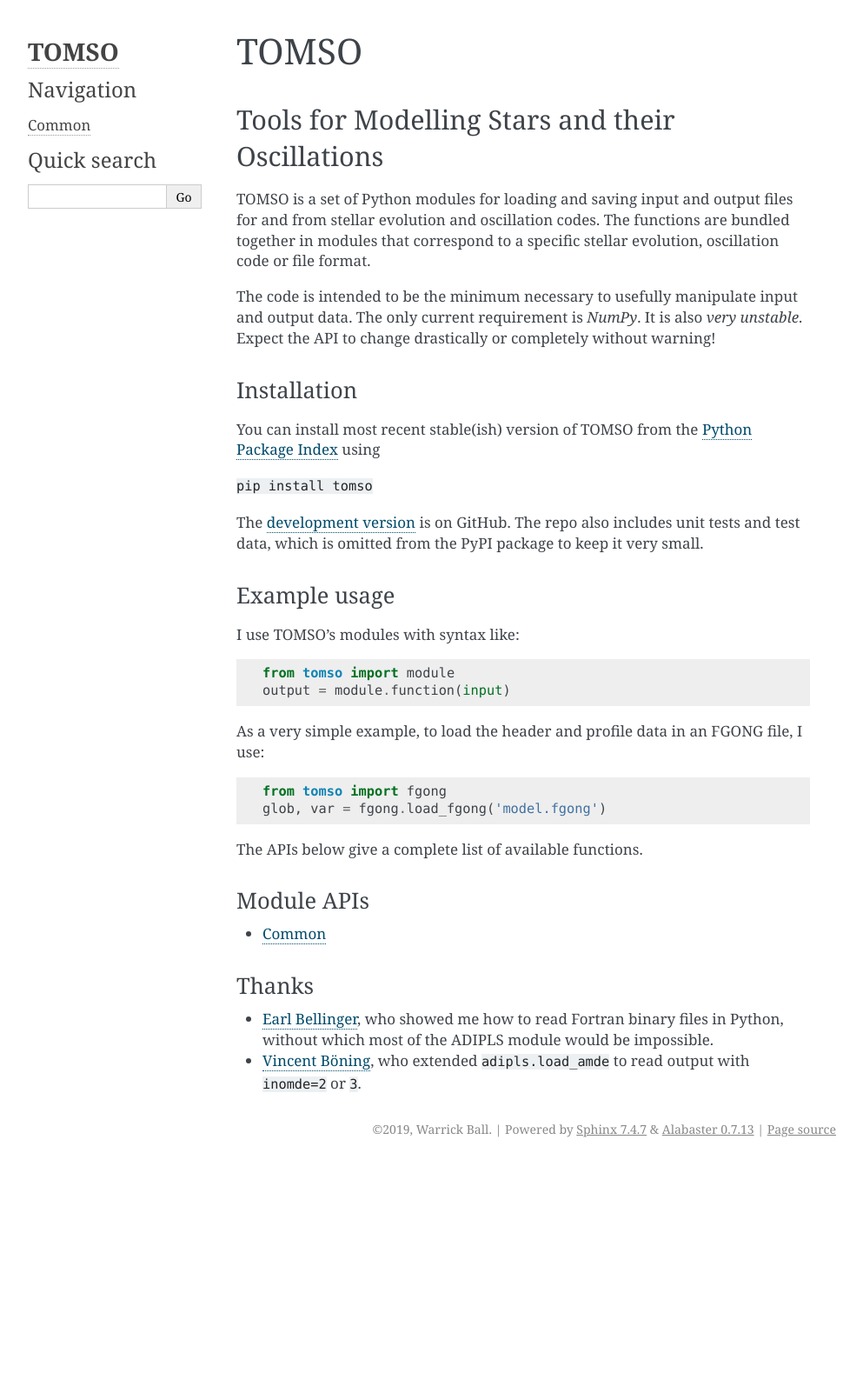
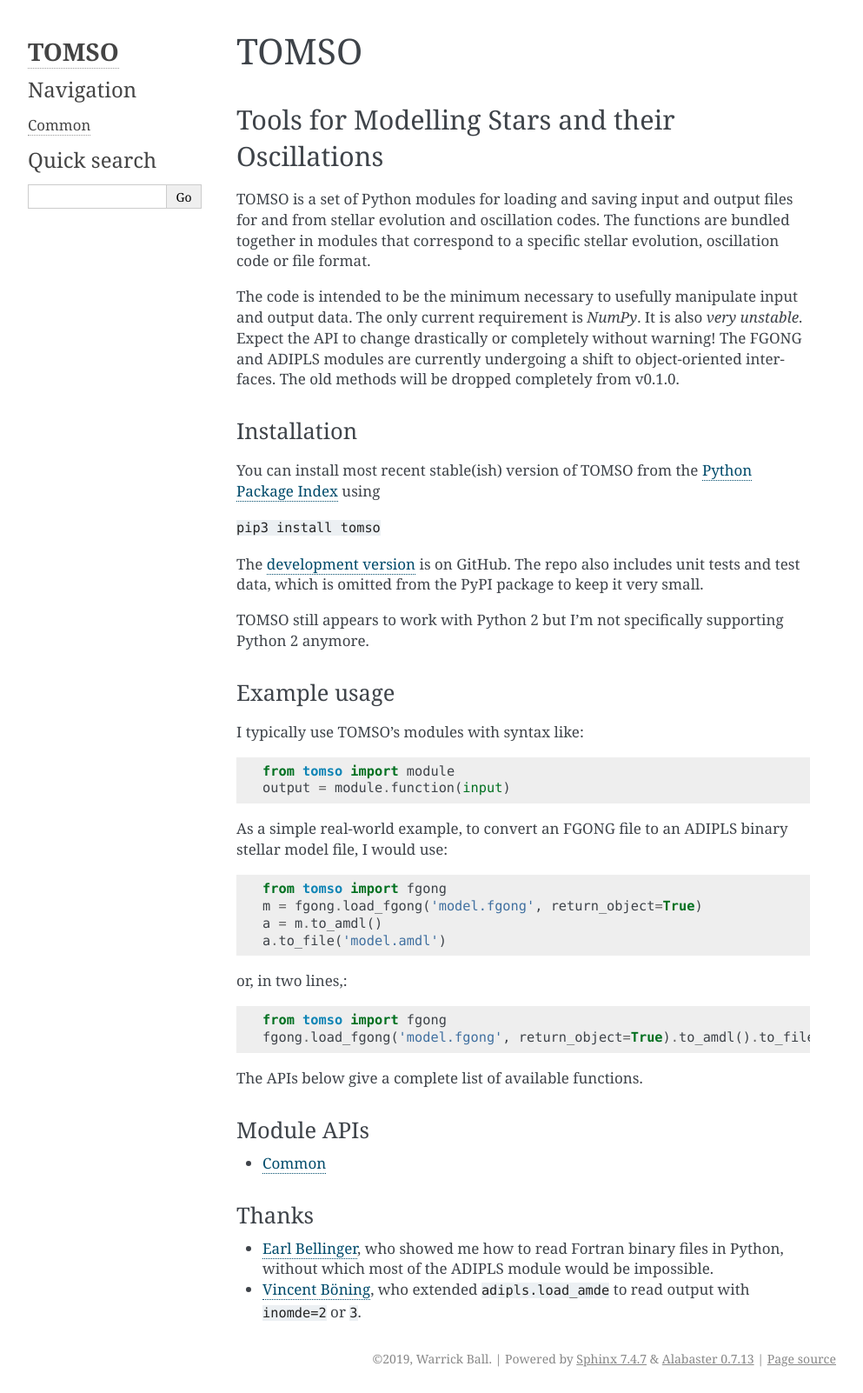
Before and after one commit to warrickball/tomso, a Sphinx documentation site: the page built from docs/index.rst, in a window 1280 px wide. Shown: the whole page at 87% size, without its empty margins (148-1141 px from the left). Built offline with Sphinx 7.4.7, drawn with Linux system fonts in a browser that asks for light colours; formulas are drawn with MathJax 3; pages that are not in the unit, such as notebooks, are missing from menus; before the commit the page ends 1338 px from its top, so only the background shows below that.

Commit message:
Updated documentation to warn users about object-orientation and use it in example

```diff
--- a/docs/index.rst
+++ b/docs/index.rst
@@ -16,7 +16,9 @@
 The code is intended to be the minimum necessary to usefully
 manipulate input and output data.  The only current requirement is
 *NumPy*.  It is also *very unstable*.  Expect the API to change
-drastically or completely without warning!
+drastically or completely without warning!  The FGONG and ADIPLS
+modules are currently undergoing a shift to object-oriented
+interfaces.  The old methods will be dropped completely from v0.1.0.
 
 Installation
 ++++++++++++
@@ -24,25 +26,35 @@
 You can install most recent stable(ish) version of TOMSO from the
 `Python Package Index <https://pypi.python.org/pypi>`_ using
 
-``pip install tomso``
+``pip3 install tomso``
 
 The `development version <https://github.com/warrickball/tomso>`_ is
 on GitHub.  The repo also includes unit tests and test data, which is
 omitted from the PyPI package to keep it very small.
 
+TOMSO still appears to work with Python 2 but I'm not specifically
+supporting Python 2 anymore.
+
 Example usage
 +++++++++++++
 
-I use TOMSO's modules with syntax like::
+I typically use TOMSO's modules with syntax like::
 
   from tomso import module
   output = module.function(input)
 
-As a very simple example, to load the header and profile data in an
-FGONG file, I use::
+As a simple real-world example, to convert an FGONG file to an ADIPLS
+binary stellar model file, I would use::
 
   from tomso import fgong
-  glob, var = fgong.load_fgong('model.fgong')
+  m = fgong.load_fgong('model.fgong', return_object=True)
+  a = m.to_amdl()
+  a.to_file('model.amdl')
+
+or, in two lines,::
+
+  from tomso import fgong
+  fgong.load_fgong('model.fgong', return_object=True).to_amdl().to_file('model.amdl')
 
 The APIs below give a complete list of available functions.
 
```
